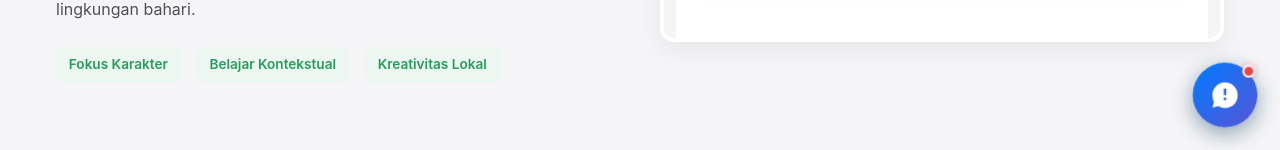
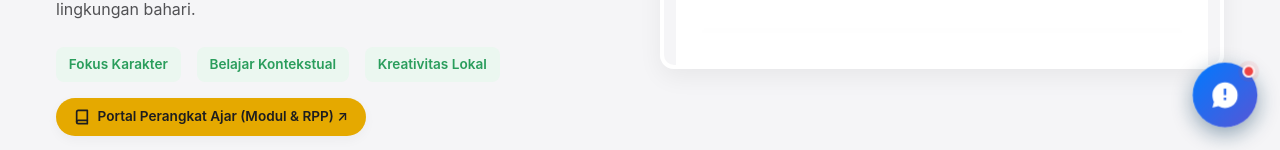
Before and after one commit to umamit/sdbobong, a Next.js app: page /akademik in a window 1280 px wide. Shown: the part 650-800 px from the top of the page. Built offline with nearby package versions, Linux system fonts and the light colour scheme; no server answers; the database is empty.

Commit message:
feat(ajar): add Perangkat Ajar app external link (ajar.sdnegeribobong.sch.id) to Header, Footer, Guru Dashboard, Admin Header, and Akademik Page v2.92.0

```diff
--- a/package.json
+++ b/package.json
@@ -1,6 +1,6 @@
 {
   "name": "sdn-bobong-nextjs",
-  "version": "2.91.0",
+  "version": "2.92.0",
   "private": true,
   "scripts": {
     "prebuild": "node scripts/check-print-safety.mjs && node scripts/check-file-lengths.mjs && prisma generate",
--- a/src/app/akademik/page.js
+++ b/src/app/akademik/page.js
@@ -76,10 +76,32 @@ export default async function Akademik() {
               <p className="text-justify" style={{ maxWidth: '75ch' }}>{akademik.kurikulum_p1}</p>
               <p className="text-justify" style={{ maxWidth: '75ch' }}>{akademik.kurikulum_p2}</p>
 
-              <div style={{ display: 'flex', gap: 'var(--space-sm)', marginTop: 'var(--space-md)', flexWrap: 'wrap' }}>
+              <div style={{ display: 'flex', gap: 'var(--space-sm)', marginTop: 'var(--space-md)', flexWrap: 'wrap', alignItems: 'center' }}>
                 {akademik.kurikulum_tags && akademik.kurikulum_tags.map((tag, idx) => (
                   <span key={idx} className="badge badge-accent" style={{ fontSize: '0.85rem', padding: '0.4rem 0.8rem' }}>{tag}</span>
                 ))}
+                <a
+                  href="https://ajar.sdnegeribobong.sch.id"
+                  target="_blank"
+                  rel="noreferrer"
+                  className="btn btn-primary"
+                  style={{
+                    display: 'inline-flex',
+                    alignItems: 'center',
+                    gap: '0.5rem',
+                    padding: '0.5rem 1.1rem',
+                    borderRadius: 'var(--radius-full)',
+                    fontSize: '0.85rem',
+                    fontWeight: 600,
+                    backgroundColor: 'var(--secondary)',
+                    color: '#1D1D1F',
+                    boxShadow: 'var(--shadow-md)',
+                    textDecoration: 'none'
+                  }}
+                >
+                  <svg width="16" height="16" viewBox="0 0 24 24" fill="none" stroke="currentColor" strokeWidth="2.5" strokeLinecap="round" strokeLinejoin="round"><path d="M4 19.5A2.5 2.5 0 0 1 6.5 17H20"/><path d="M6.5 2H20v20H6.5A2.5 2.5 0 0 1 4 19.5v-15A2.5 2.5 0 0 1 6.5 2z"/></svg>
+                  <span>Portal Perangkat Ajar (Modul &amp; RPP) ↗</span>
+                </a>
               </div>
             </FramerReveal>
           </div>
--- a/src/components/Footer.jsx
+++ b/src/components/Footer.jsx
@@ -40,6 +40,7 @@ export default async function Footer() {
             <li><Link href="/profil">Profil Sekolah</Link></li>
             <li><Link href="/akademik">Informasi Akademik</Link></li>
             <li><a href="https://presensi.sdnegeribobong.sch.id" target="_blank" rel="noreferrer">Presensi Online (Kehadiran) ↗</a></li>
+            <li><a href="https://ajar.sdnegeribobong.sch.id" target="_blank" rel="noreferrer">Perangkat Ajar (Modul RPP) ↗</a></li>
             <li><Link href="/akademik/nilai">Portal Cek Rapor</Link></li>
             <li><Link href="/kesiswaan">Kesiswaan &amp; Ekskul</Link></li>
             <li><Link href="/ppdb">Informasi PPDB</Link></li>
@@ -86,7 +87,7 @@ export default async function Footer() {
             </a>
           </div>
           <p className={styles.copyrightNote}>
-            &copy; 2026 SD Negeri Bobong. Hak Cipta Dilindungi Undang-Undang. | <Link href="/login" style={{ color: '#9CA3AF', textDecoration: 'none', fontSize: '0.85rem' }}>Login</Link> <span style={{ color: '#6B7280', margin: '0 0.5rem' }}>•</span> <span style={{ color: '#9CA3AF', fontSize: '0.85rem' }}>v2.91.0</span>
+            &copy; 2026 SD Negeri Bobong. Hak Cipta Dilindungi Undang-Undang. | <Link href="/login" style={{ color: '#9CA3AF', textDecoration: 'none', fontSize: '0.85rem' }}>Login</Link> <span style={{ color: '#6B7280', margin: '0 0.5rem' }}>•</span> <span style={{ color: '#9CA3AF', fontSize: '0.85rem' }}>v2.92.0</span>
           </p>
 
 
--- a/src/components/Header.jsx
+++ b/src/components/Header.jsx
@@ -54,6 +54,7 @@ export default function Header() {
         { href: '/akademik', label: 'Informasi Akademik' },
         { href: '/akademik/kalender', label: 'Kalender Pendidikan' },
         { href: 'https://presensi.sdnegeribobong.sch.id', label: 'Presensi Online (Kehadiran)', external: true },
+        { href: 'https://ajar.sdnegeribobong.sch.id', label: 'Perangkat Ajar (Modul RPP)', external: true },
         { href: '/akademik/nilai', label: 'Portal Cek Rapor' },
         { href: '/akademik/kelulusan', label: 'Pengumuman Kelulusan' },
         { href: '/kesiswaan', label: 'Kesiswaan & Ekskul' }
```
Also changed, not shown: src/app/guru/dashboard/GuruDashboardClient.js (+22 -0 lines), src/components/admin/shared/Header.jsx (+24 -0 lines).
